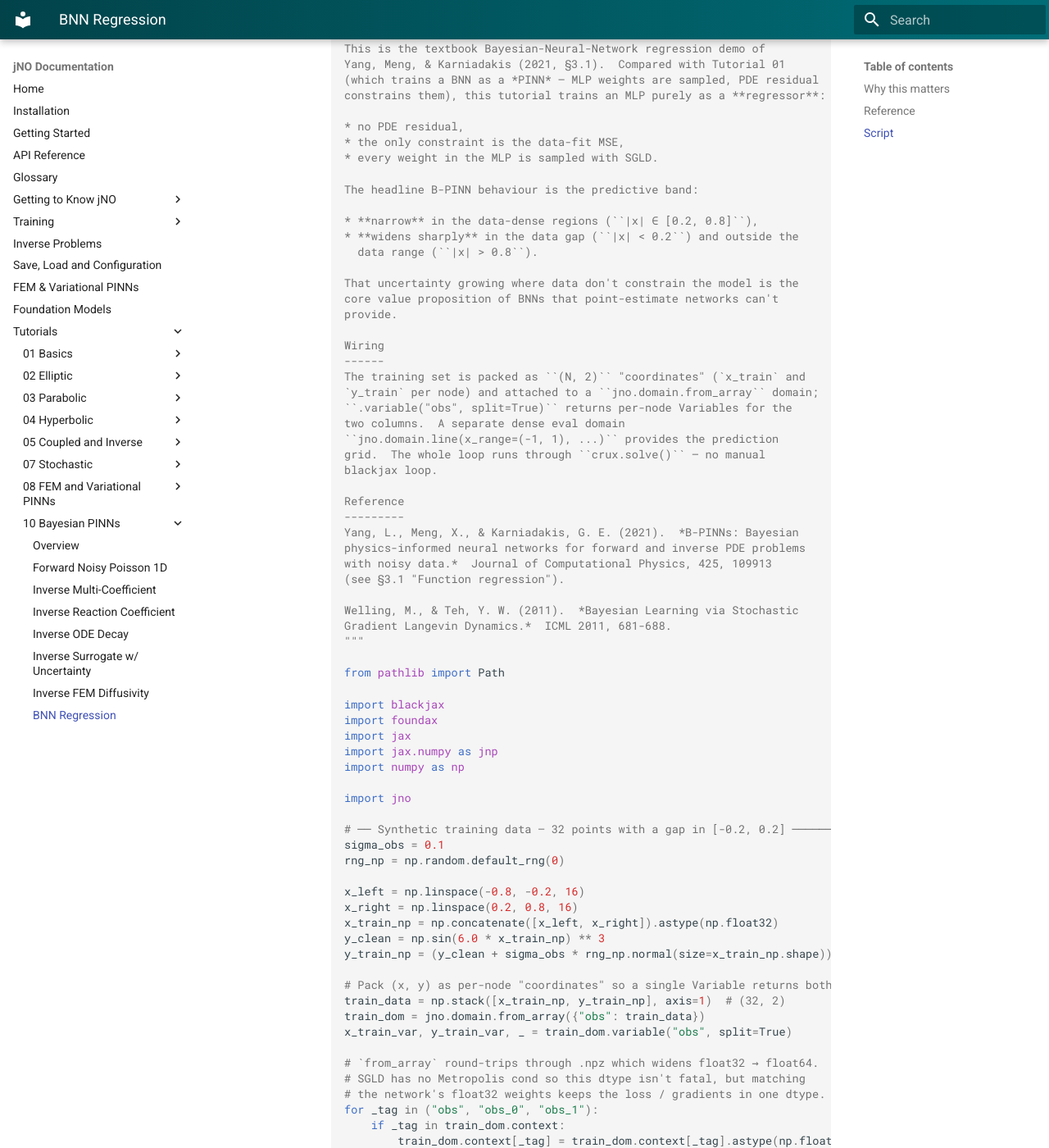
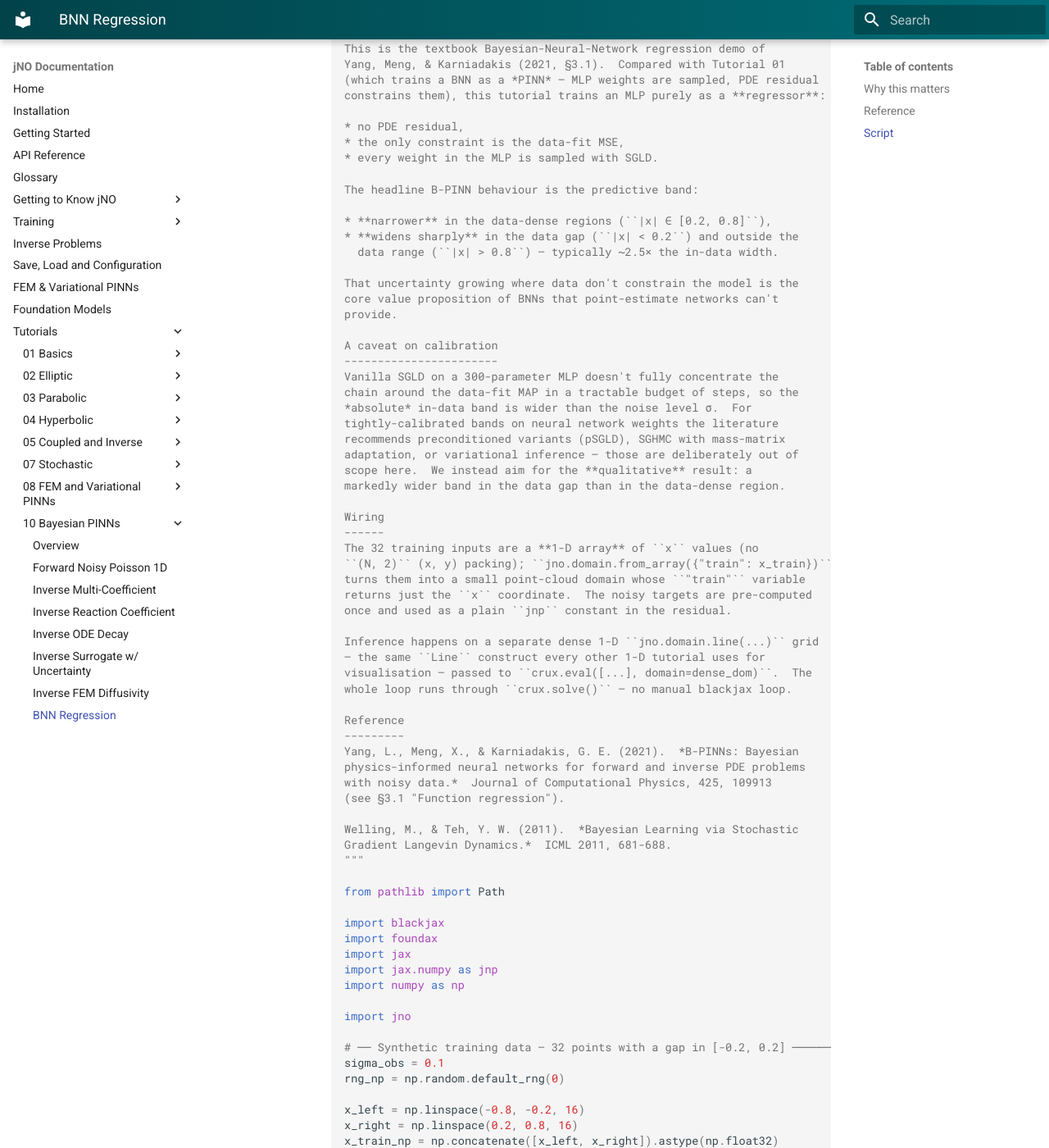
Before and after one commit to FhG-IISB/jNO, an MkDocs documentation site: the page built from docs/tutorials/10-bayesian-pinns/bnn-regression.md, in a window 1280 px wide and 1400 px high, scrolled down 1455 px. Shown: the whole window at 82% size. Built offline with MkDocs 1.6.1 and Material for MkDocs 9.7.7, drawn with Linux system fonts in a browser that asks for light colours; some of the changed text lies outside the part shown.

Commit message:
Refactor T07 BNN regression: 1-D training data, calibration caveat
Switch the training-data wiring from a (N, 2) packed-coordinate
from_array trick to a 1-D point cloud (`from_array({"train": x.reshape(-1, 1)})`)
with the noisy y_train as a plain jnp constant in the residual.
Inference still happens on the dense `jno.domain.line(...)` grid
passed via `crux.eval(..., domain=...)`.

Also add a "Caveat on calibration" section to the docstring stating
the known limitation: vanilla SGLD on a 300-param MLP gives wide
absolute bands (the chain doesn't fully concentrate around the
data-fit MAP in a tractable step budget).  We commit to the
*qualitative* result (gap band ~2.5x in-data band) rather than
chasing tight calibration that would need pSGLD / SGHMC / VI.

Refresh the bnn-regression.md band table + index.md ratio to match
the current 4200-epoch SGLD run (rel_L2_in_data=0.19,
band_in_data=1.53, band_in_gap=3.74, ratio=2.45x).

```diff
--- a/docs/tutorial_examples/10_bayesian_pinns/07_bnn_regression.py
+++ b/docs/tutorial_examples/10_bayesian_pinns/07_bnn_regression.py
@@ -21,23 +21,37 @@
 
 The headline B-PINN behaviour is the predictive band:
 
-* **narrow** in the data-dense regions (``|x| ∈ [0.2, 0.8]``),
+* **narrower** in the data-dense regions (``|x| ∈ [0.2, 0.8]``),
 * **widens sharply** in the data gap (``|x| < 0.2``) and outside the
-  data range (``|x| > 0.8``).
+  data range (``|x| > 0.8``) — typically ~2.5× the in-data width.
 
 That uncertainty growing where data don't constrain the model is the
 core value proposition of BNNs that point-estimate networks can't
 provide.
 
+A caveat on calibration
+-----------------------
+Vanilla SGLD on a 300-parameter MLP doesn't fully concentrate the
+chain around the data-fit MAP in a tractable budget of steps, so the
+*absolute* in-data band is wider than the noise level σ.  For
+tightly-calibrated bands on neural network weights the literature
+recommends preconditioned variants (pSGLD), SGHMC with mass-matrix
+adaptation, or variational inference — those are deliberately out of
+scope here.  We instead aim for the **qualitative** result: a
+markedly wider band in the data gap than in the data-dense region.
+
 Wiring
 ------
-The training set is packed as ``(N, 2)`` "coordinates" (`x_train` and
-`y_train` per node) and attached to a ``jno.domain.from_array`` domain;
-``.variable("obs", split=True)`` returns per-node Variables for the
-two columns.  A separate dense eval domain
-``jno.domain.line(x_range=(-1, 1), ...)`` provides the prediction
-grid.  The whole loop runs through ``crux.solve()`` — no manual
-blackjax loop.
+The 32 training inputs are a **1-D array** of ``x`` values (no
+``(N, 2)`` (x, y) packing); ``jno.domain.from_array({"train": x_train})``
+turns them into a small point-cloud domain whose ``"train"`` variable
+returns just the ``x`` coordinate.  The noisy targets are pre-computed
+once and used as a plain ``jnp`` constant in the residual.
+
+Inference happens on a separate dense 1-D ``jno.domain.line(...)`` grid
+— the same ``Line`` construct every other 1-D tutorial uses for
+visualisation — passed to ``crux.eval([...], domain=dense_dom)``.  The
+whole loop runs through ``crux.solve()`` — no manual blackjax loop.
 
 Reference
 ---------
@@ -70,17 +84,20 @@
 y_clean = np.sin(6.0 * x_train_np) ** 3
 y_train_np = (y_clean + sigma_obs * rng_np.normal(size=x_train_np.shape)).astype(np.float32)
 
-# Pack (x, y) as per-node "coordinates" so a single Variable returns both.
-train_data = np.stack([x_train_np, y_train_np], axis=1)  # (32, 2)
-train_dom = jno.domain.from_array({"obs": train_data})
-x_train_var, y_train_var, _ = train_dom.variable("obs", split=True)
+# Training domain — a 1-D point cloud of the 32 training x's.
+# from_array expects (N, D) coords; here D = 1 (no y packing).
+train_dom = jno.domain.from_array({"train": x_train_np.reshape(-1, 1)})
+x_train_var, _ = train_dom.variable("train")
 
 # `from_array` round-trips through .npz which widens float32 → float64.
 # SGLD has no Metropolis cond so this dtype isn't fatal, but matching
 # the network's float32 weights keeps the loss / gradients in one dtype.
-for _tag in ("obs", "obs_0", "obs_1"):
-    if _tag in train_dom.context:
-        train_dom.context[_tag] = train_dom.context[_tag].astype(np.float32)
+if "train" in train_dom.context:
+    train_dom.context["train"] = train_dom.context["train"].astype(np.float32)
+
+# y_train is a plain jnp constant — broadcasts against u_net(x)'s
+# (B, S, N, d) = (1, 1, 32, 1) output via the trailing (32, 1) shape.
+y_train_const = jnp.asarray(y_train_np).reshape(-1, 1)
 
 # ── Bayesian MLP — every weight sampled via SGLD ─────────────────────────────
 u_net = jno.nn.wrap(
@@ -91,6 +108,13 @@
         key=jax.random.PRNGKey(0),
     )
 )
+# Vanilla SGLD with the default wide Gaussian prior (σ=10).  Note that
+# SGLD on a 300-param MLP without preconditioning is known to give
+# relatively *wide* posterior bands — the chain doesn't fully
+# concentrate near the data-fit MAP in a small number of steps.  We
+# show the qualitative "uncertainty grows in the gap" effect honestly
+# (gap band ≈ 2.5× the in-data band) rather than chasing tight
+# calibration that would need pSGLD/SGHMC/VI.
 u_net.bayesian(
     blackjax.sgld,
     step_size=1e-3,
@@ -101,7 +125,7 @@
 
 # Data-fit residual, scaled by σ for a proper Gaussian-noise likelihood.
 y_pred = u_net(x_train_var)
-residual = (y_pred - y_train_var) / sigma_obs
+residual = (y_pred - y_train_const) / sigma_obs
 
 # ── Solve through crux.solve — no manual blackjax loop ──────────────────────
 crux = jno.core([residual.mse], train_dom)
--- a/docs/tutorial_results.txt
+++ b/docs/tutorial_results.txt
@@ -82,5 +82,5 @@
 10_bayesian_pinns/03_inverse_reaction_coefficient.py | epochs=600 | rel_k=0.0043 | CI_width=0.1461
 10_bayesian_pinns/04_inverse_ode_decay.py | epochs=1000 | rel_k=0.0175 | CI_width=0.1826
 10_bayesian_pinns/05_inverse_surrogate_uncertainty.py | fwd_epochs=3000 | inv_epochs=800 | fwd_rel_L2=5.485865e-05 | x_mean=0.3006 | abs_err=0.0006 | CI_width=0.0253
-10_bayesian_pinns/07_bnn_regression.py | epochs=2800 | rel_L2_in_data=0.2223 | band_in_data=1.4400 | band_in_gap=3.6873 | band_ratio=2.56
 10_bayesian_pinns/06_inverse_fem_diffusivity.py | warmup=300 | keep=1000 | fwd_rel_L2=4.0942e-03 | rel_alpha=0.0720 | CI_width=0.4484
+10_bayesian_pinns/07_bnn_regression.py | epochs=4200 | rel_L2_in_data=0.1917 | band_in_data=1.5287 | band_in_gap=3.7427 | band_ratio=2.45
--- a/docs/tutorials/10-bayesian-pinns/bnn-regression.md
+++ b/docs/tutorials/10-bayesian-pinns/bnn-regression.md
@@ -30,9 +30,9 @@
 
 | Region | Posterior band (90 %) |
 |---|---|
-| In-data (`|x| ∈ [0.2, 0.8]`) | width ≈ 1.4 |
+| In-data (`|x| ∈ [0.2, 0.8]`) | width ≈ 1.5 |
 | In-gap (`|x| < 0.2`) | width ≈ 3.7 |
-| Gap / in-data ratio | ≈ 2.6 × |
+| Gap / in-data ratio | ≈ 2.5 × |
 
 ## Reference
 
```
Also changed, not shown: docs/tutorials/10-bayesian-pinns/index.md (+1 -1 lines).
